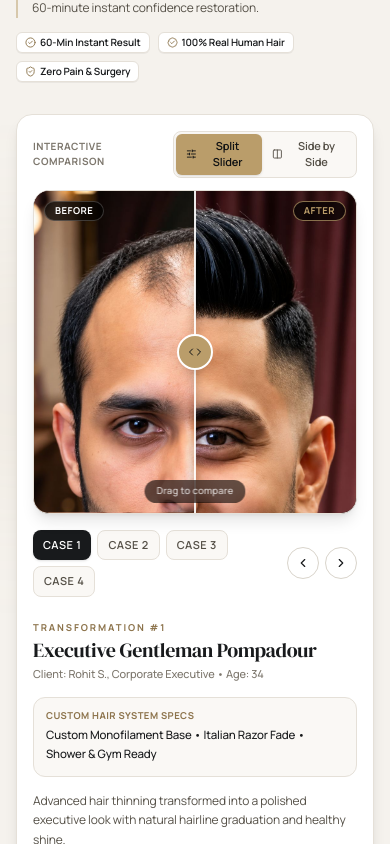
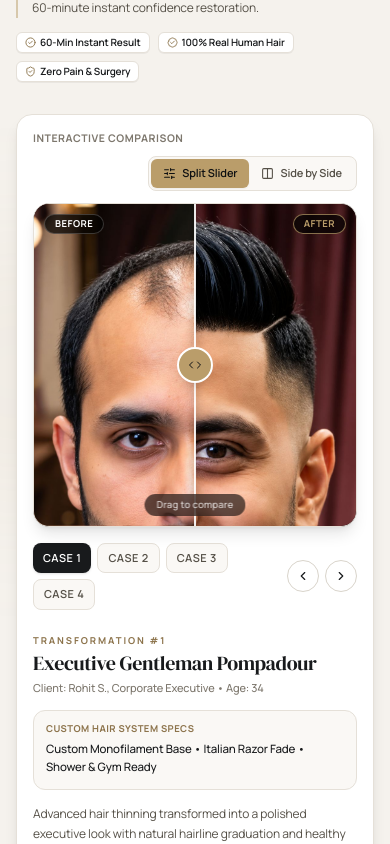
Before and after one commit to prisminfotechdevloper-2026/nikhar_salon, a Next.js app: page / in a window 390 px wide. Shown: the part 1380-2224 px from the top of the page. Built offline with nearby package versions, Linux system fonts and the light colour scheme.

Commit message:
work on the proccessing

```diff
--- a/src/components/Footer.tsx
+++ b/src/components/Footer.tsx
@@ -146,11 +146,12 @@ export default function Footer() {
 
       {/* Bottom Bar */}
       <div className="border-t border-white/[0.08] pt-8 flex flex-col sm:flex-row items-center justify-between gap-4 text-[11px] sm:text-xs text-[#736F67]">
-        <div className="space-y-1 text-center sm:text-left">
-          <p>© 2026 Nikhar Salon Kota. All Rights Reserved. Luxury Grooming Experience.</p>
-          <p className="text-[11px] text-[#8A8680]">
-            Designed by <span className="text-[#BA9D6A] font-medium">Prism Infotech Solution</span>
-          </p>
+        <div className="flex flex-wrap items-center justify-center sm:justify-start gap-1.5 sm:gap-2 text-center sm:text-left">
+          <span>© 2026 Nikhar Salon Kota.</span>
+          <span className="hidden sm:inline text-white/20">•</span>
+          <span className="text-[#8A8680]">
+            Design by <span className="text-[#BA9D6A] font-medium">Prism Infotech Solution</span>
+          </span>
         </div>
         <div className="flex items-center gap-5 sm:gap-6">
           <Link href="/about" className="hover:text-white transition">About</Link>
--- a/src/components/contact/ContactForm.tsx
+++ b/src/components/contact/ContactForm.tsx
@@ -123,6 +123,7 @@ export default function ContactForm() {
                 className="w-full bg-[#F5F2ED] dark:bg-[#181A1C] border border-[#D9D4CB] dark:border-white/[0.1] rounded-xl px-4 py-3 text-xs sm:text-sm focus:outline-none focus:border-[#BA9D6A] text-[#181A1C] dark:text-white cursor-pointer"
               >
                 <option value="" className="bg-white dark:bg-[#181A1C] text-[#181A1C] dark:text-white">Select a service...</option>
+                <option value="Hair Patch" className="bg-white dark:bg-[#181A1C] text-[#181A1C] dark:text-white">Hair Patch</option>
                 <option value="Haircut & Styling" className="bg-white dark:bg-[#181A1C] text-[#181A1C] dark:text-white">Haircut & Styling</option>
                 <option value="Beard Sculpting" className="bg-white dark:bg-[#181A1C] text-[#181A1C] dark:text-white">Beard Sculpting</option>
                 <option value="Facial Care" className="bg-white dark:bg-[#181A1C] text-[#181A1C] dark:text-white">Facial Care</option>
--- a/src/components/home/HairPatchSection.tsx
+++ b/src/components/home/HairPatchSection.tsx
@@ -355,8 +355,8 @@ export default function HairPatchSection() {
   const total = TRANSFORMATIONS.length;
 
   const toggleBase =
-    'inline-flex cursor-pointer items-center gap-1.5 rounded-md px-2.5 py-1 text-[11px] font-semibold transition-all';
-  const toggleActive = 'bg-[#BA9D6A] text-[#0E1012] shadow-sm';
+    'inline-flex cursor-pointer items-center justify-center gap-1.5 rounded-md px-3 py-1.5 text-[11px] font-semibold whitespace-nowrap transition-all';
+  const toggleActive = 'bg-[#BA9D6A] text-[#0E1012] shadow-xs';
   const toggleIdle =
     'text-[#555047] hover:text-[#181A1C] dark:text-white/70 dark:hover:text-white';
 
@@ -440,14 +440,14 @@ export default function HairPatchSection() {
             {/* LEFT: viewer */}
             <div className="min-w-0 space-y-3 lg:col-span-7">
               {/* Mode toggle */}
-              <div className="mx-auto flex w-full max-w-[560px] items-center justify-between gap-2">
-                <span className="text-[10px] font-bold uppercase tracking-wider text-[#7D776D] dark:text-[#A6A29A]">
+              <div className="mx-auto flex flex-col sm:flex-row w-full max-w-[560px] sm:items-center justify-between gap-2.5 sm:gap-2">
+                <span className="text-[10.5px] font-bold uppercase tracking-wider text-[#7D776D] dark:text-[#A6A29A]">
                   Interactive Comparison
                 </span>
                 <div
                   role="tablist"
                   aria-label="Comparison view"
-                  className="inline-flex rounded-lg border border-[#E5E0D8] bg-[#FAF8F5] p-0.5 dark:border-white/10 dark:bg-white/[0.05]"
+                  className="inline-flex self-end sm:self-auto items-center rounded-lg border border-[#E5E0D8] bg-[#FAF8F5] p-0.5 dark:border-white/10 dark:bg-white/[0.05]"
                 >
                   <button
                     type="button"
@@ -456,8 +456,8 @@ export default function HairPatchSection() {
                     onClick={() => setViewMode('split')}
                     className={`${toggleBase} ${viewMode === 'split' ? toggleActive : toggleIdle}`}
                   >
-                    <SlidersHorizontal size={12} />
-                    <span>Split Slider</span>
+                    <SlidersHorizontal size={13} className="shrink-0" />
+                    <span className="whitespace-nowrap">Split Slider</span>
                   </button>
                   <button
                     type="button"
@@ -466,8 +466,8 @@ export default function HairPatchSection() {
                     onClick={() => setViewMode('side-by-side')}
                     className={`${toggleBase} ${viewMode === 'side-by-side' ? toggleActive : toggleIdle}`}
                   >
-                    <Columns2 size={12} />
-                    <span>Side by Side</span>
+                    <Columns2 size={13} className="shrink-0" />
+                    <span className="whitespace-nowrap">Side by Side</span>
                   </button>
                 </div>
               </div>
```
